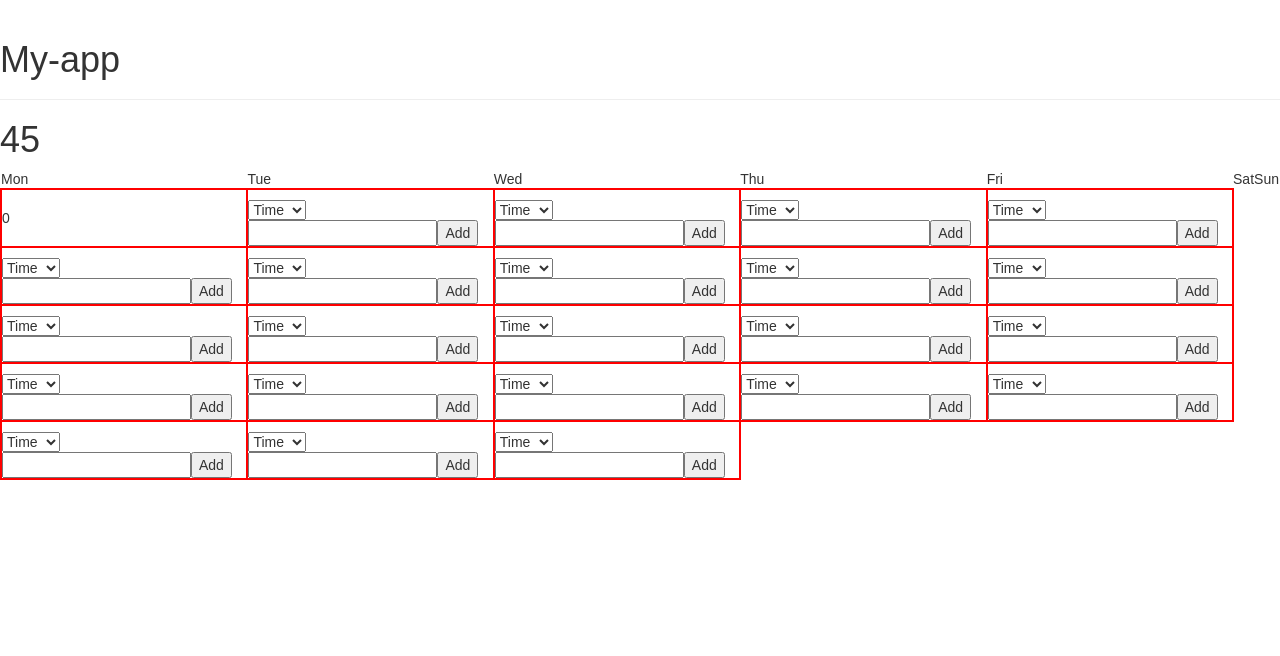
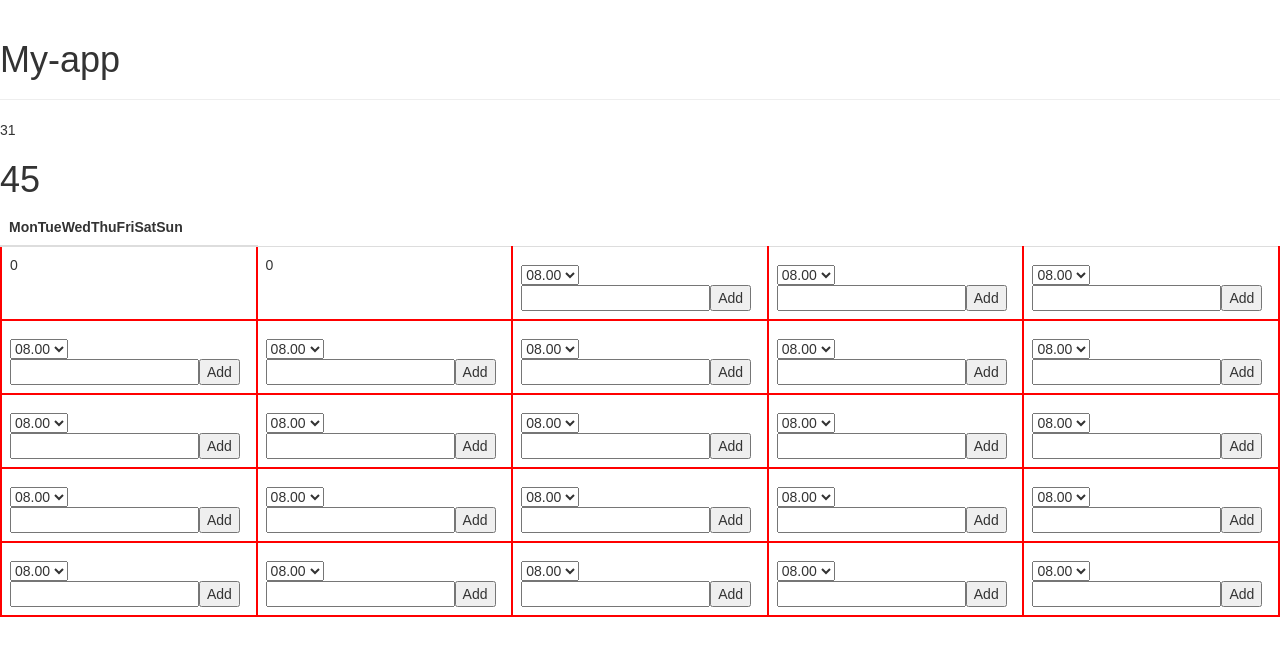
Before and after one commit to j-and/my-app, a React (Create React App) app: page / in a window 1280 px wide. Shown: the top 656 px of the page. Built offline with nearby package versions, Linux system fonts and the light colour scheme.

Commit message:
Draw table correct

```diff
--- a/src/App.js
+++ b/src/App.js
@@ -5,16 +5,21 @@ import PageHeader from 'react-bootstrap/lib/PageHeader';
 import MonthTable from './MonthTable.js';
 
 class App extends Component {
+
+    constructor(props) {
+        super(props);
+        this.state = {
+            daysInMonth: new Date(new Date().getFullYear(), new Date().getMonth()+1, 0).getDate()
+        };
+    }
+
   render() {
-
-      const date=new Date();
-      const daysInMonth = new Date(date.getFullYear(), date.getMonth()+1, 0).getDate();
 
     return (
 
         <div>
    <PageHeader>My-app</PageHeader>
-          <MonthTable  daysInmonth={daysInMonth}/>
+          <MonthTable daysInMonth={this.state.daysInMonth}/>
       </div>
     );
   }
--- a/src/ClientNameInput.js
+++ b/src/ClientNameInput.js
@@ -1,8 +1,5 @@
 import React, {Component} from 'react';
 
-import DayList from './DayList.js';
-
-import Table from 'react-bootstrap/lib/Table';
 
 class ClientNameInput extends Component {
 
@@ -64,8 +61,7 @@ class ClientNameInput extends Component {
                 <form onSubmit={this.handleSubmit} ref="registerForm">
 
                     <select value={this.state.value} onChange={this.handleTimeChange}>
-
-                        <option value="Time" selected disabled>Time</option>
+                        <option value="Time" defaultValue disabled>Time</option>
                         <option value="08.00">08.00</option>
                         <option value="09.00">09.00</option>
                         <option value="10.00">10.00</option>
--- a/src/DayList.js
+++ b/src/DayList.js
@@ -15,19 +15,13 @@ class DayList extends Component {
 
 
     addRegister(registers) {
-
         this.setState({registers: registers});
-        //TO DO - save like object Register
-       // alert((this.state.registers[1]));
-        // this.sendData('sendData= '+);
     }
 
     render() {
         return (
             <div >
-
                 <RegisterList registers={this.state.registers}/>
-
                 <ClientNameInput addRegister={this.addRegister}/>
             </div>
         );
--- a/src/MonthTable.js
+++ b/src/MonthTable.js
@@ -5,80 +5,201 @@ import DayList from './DayList.js';
 import Table from 'react-bootstrap/lib/Table';
 
 class MonthTable extends Component {
+
+    constructor(props) {
+        super(props);
+        this.state = {
+            trHead: ["Mon", "Tue", "Wed", "Thu", "Fri", "Sat", "Sun"],
+            monthStart: new Date(new Date().getYear(), new Date().getMonth() + 1, 0).getDay(),
+            daysArray: [],
+            firstWeekBeforeMonthStart: [],
+            firstWeekAfterMonthStart: [],
+            secondWeekInMonth: [],
+            thirdWeekInMonth: [],
+            forthWeekInMonth: [],
+            fifthWeekInMonth: [],
+            wholeWeekCount: 5//Math.floor(this.props.daysInmonth / 7)
+        };
+        //this.handleChange = this.handleChange.bind(this);
+
+    }
+
     render() {
-        var i = 0, j = 0;
-        /*Thead*/
-        var daysOfWeek = ["Mon", "Tue", "Wed", "Thu", "Fri", "Sat", "Sun"];
-        var trHead = [];
-        trHead.push(<tr></tr>);
-        for (var i = 0; i < daysOfWeek.length; i++) {
-            trHead.push(<td>{daysOfWeek[i]}</td>)
-        }
-
-        /*Month start*/
-        var monthStart = new Date(new Date().getYear(), new Date().getMonth() + 1, 0).getDay();
-
         /*Calendar*/
-        var trArray = [];
-        var wholeWeekCount = Math.floor(this.props.daysInmonth / 7);
-        for (i = 0; i < wholeWeekCount; i++) {
-            var tr = [];
-            tr.push(<tr></tr>);
-            /*Fill the first string*/
-            if (i < 1) {
-                for (j = 0; j < monthStart - 1; j++) {
+        var i, j;
+        for (i = 0; i < this.state.wholeWeekCount; i++) {
+            if (i = 1) {
+                for (j = 0; j < this.state.monthStart; j++) {
                     if (j < 5) {
-                        tr.push(<td class="ordinaryDay">0</td>);
+                        this.state.firstWeekBeforeMonthStart.push(<td className="ordinaryDay">0</td>);
                     }
                     else {
-                        tr.push(<td class="weekendDay">0</td>);
+                        this.state.firstWeekBeforeMonthStart.push(<td className="weekendDay">0</td>);
                     }
                 }
 
-                for (j = monthStart - 1; j < 5; j++) {
-                    tr.push(<td class="ordinaryDay"><DayList/></td>);
+                for (j = this.state.monthStart ; j < 5; j++) {
+                    this.state.firstWeekAfterMonthStart.push(<td className="ordinaryDay"><DayList/></td>);
                 }
                 for (j = 5; j < 7; j++) {
-                    tr.push(<td class="weekendDay"><DayList/></td>);
+                    this.state.firstWeekAfterMonthStart.push(<td className="weekendDay"><DayList/></td>);
                 }
 
             }
-            else {
+            if (i = 2) {
                 for (j = 0; j < 5; j++) {
-                    tr.push(<td class="ordinaryDay"><DayList/></td>);
+                    this.state.secondWeekInMonth.push(<td className="ordinaryDay"><DayList/></td>);
                 }
                 for (j = 5; j < 7; j++) {
-                    tr.push(<td class="weekendDay"><DayList/></td>);
+                    this.state.secondWeekInMonth.push(<td className="weekendDay"><DayList/></td>);
                 }
             }
-
-            trArray.push(tr);
+            if (i = 3) {
+                for (j = 0; j < 5; j++) {
+                    this.state.thirdWeekInMonth.push(<td className="ordinaryDay"><DayList/></td>);
+                }
+                for (j = 5; j < 7; j++) {
+                    this.state.thirdWeekInMonth.push(<td className="weekendDay"><DayList/></td>);
+                }
+            }
+            if (i = 4) {
+                for (j = 0; j < 5; j++) {
+                    this.state.forthWeekInMonth.push(<td className="ordinaryDay"><DayList/></td>);
+                }
+                for (j = 5; j < 7; j++) {
+                    this.state.forthWeekInMonth.push(<td className="weekendDay"><DayList/></td>);
+                }
+            }
+            if (i = 5) {
+                for (j = 0; j < 5; j++) {
+                    this.state.fifthWeekInMonth.push(<td className="ordinaryDay"><DayList/></td>);
+                }
+                for (j = 5; j < 7; j++) {
+                    this.state.fifthWeekInMonth.push(<td className="weekendDay"><DayList/></td>);
+                }
+            }
         }
-
-        var tr = [];
-        tr.push(<tr></tr>);
-        for (i = 0; i < this.props.daysInmonth - wholeWeekCount * 7; i++) {
-            if (i < 5) {
-                tr.push(<td class="ordinaryDay"><DayList /></td>);
-            }
-            else {
-                tr.push(<td class="weekendDay"><DayList /></td>);
-            }
-
-        }
-        trArray.push(tr);
 
         return (
             <div>
+                {this.props.daysInMonth}
                 <h1>{(new Date().getMonth())}{(new Date().getDay())}</h1>
                 <Table responsive>
-                    <thead>{trHead}</thead>
-                    <tbody>{trArray}</tbody>
+                    <thead><tr>
+                    <th>{this.state.trHead}</th></tr>
+                    </thead>
+
+                    <tbody>
+                    <tr>{this.state.firstWeekBeforeMonthStart.map(function (i) {
+                        return i;
+                    })}
+                        {this.state.firstWeekAfterMonthStart.map(function (i) {
+                            return i;
+                        })}
+                    </tr>
+                    <tr>
+                        {this.state.secondWeekInMonth.map(function (i) {
+                            return i;
+                        })}
+                    </tr>
+                    <tr>
+                        {this.state.thirdWeekInMonth.map(function (i) {
+                            return i;
+                        })}
+                    </tr>
+                    <tr>
+                        {this.state.forthWeekInMonth.map(function (i) {
+                            return i;
+                        })}
+                    </tr>
+                    <tr>
+                        {this.state.fifthWeekInMonth.map(function (i) {
+                            return i;
+                        })}
+                    </tr>
+                    </tbody>
 
                 </Table>
+
+
             </div>
         );
     }
 }
 
 export default MonthTable;
+
+// render() {
+//     var i = 0, j = 0;
+//     /*Thead*/
+//     var daysOfWeek = ["Mon", "Tue", "Wed", "Thu", "Fri", "Sat", "Sun"];
+//     var trHead = [];
+//     trHead.push(<tr></tr>);
+//     for (var i = 0; i < daysOfWeek.length; i++) {
+//         trHead.push(<td>{daysOfWeek[i]}</td>)
+//     }
+//
+//     /*Month start*/
+//     var monthStart = new Date(new Date().getYear(), new Date().getMonth() + 1, 0).getDay();
+//
+//     /*Calendar*/
+//     var trArray = [];
+//     var wholeWeekCount = Math.floor(this.props.daysInmonth / 7);
+//     for (i = 0; i < wholeWeekCount; i++) {
+//         var tr = [];
+//         tr.push(<tr></tr>);
+//         /*Fill the first string*/
+//         if (i < 1) {
+//             for (j = 0; j < monthStart - 1; j++) {
+//                 if (j < 5) {
+//                     tr.push(<td class="ordinaryDay">0</td>);
+//                 }
+//                 else {
+//                     tr.push(<td class="weekendDay">0</td>);
+//                 }
+//             }
+//
+//             for (j = monthStart - 1; j < 5; j++) {
+//                 tr.push(<td class="ordinaryDay"><DayList/></td>);
+//             }
+//             for (j = 5; j < 7; j++) {
+//                 tr.push(<td class="weekendDay"><DayList/></td>);
+//             }
+//
+//         }
+//         else {
+//             for (j = 0; j < 5; j++) {
+//                 tr.push(<td class="ordinaryDay"><DayList/></td>);
+//             }
+//             for (j = 5; j < 7; j++) {
+//                 tr.push(<td class="weekendDay"><DayList/></td>);
+//             }
+//         }
+//
+//         trArray.push(tr);
+//     }
+//
+//     var tr = [];
+//     tr.push(<tr></tr>);
+//     for (i = 0; i < this.props.daysInmonth - wholeWeekCount * 7; i++) {
+//         if (i < 5) {
+//             tr.push(<td class="ordinaryDay"><DayList /></td>);
+//         }
+//         else {
+//             tr.push(<td class="weekendDay"><DayList /></td>);
+//         }
+//
+//     }
+//     trArray.push(tr);
+//
+//     return (
+//         <div>
+//             <h1>{(new Date().getMonth())}{(new Date().getDay())}</h1>
+//             <Table responsive>
+//                 <thead>{trHead}</thead>
+//                 <tbody>{trArray}</tbody>
+//
+//             </Table>
+//         </div>
+//     );
+// }
--- a/src/Register.js
+++ b/src/Register.js
@@ -1,10 +1,6 @@
 import React, {Component} from 'react';
 import './App.css';
 
-import DropdownButton from 'react-bootstrap/lib/DropdownButton';
-import MenuItem from 'react-bootstrap/lib/MenuItem';
-import Button from 'react-bootstrap/lib/Button';
-import Glyphicon from 'react-bootstrap/lib/Glyphicon';
 
 class Register extends Component {
 
```
Also changed, not shown: src/RegisterList.js (+1 -7 lines).
